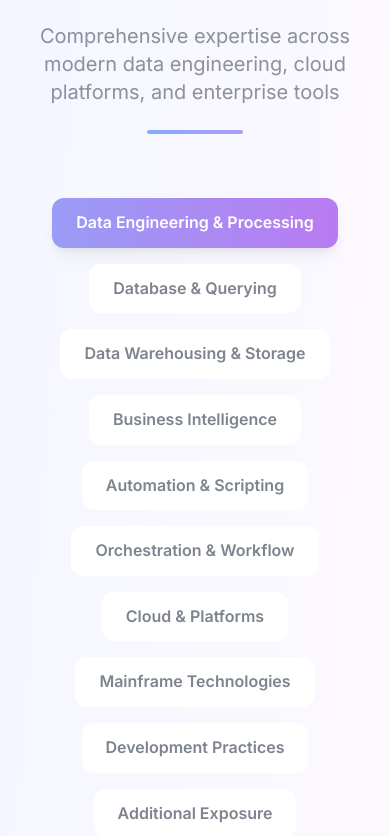
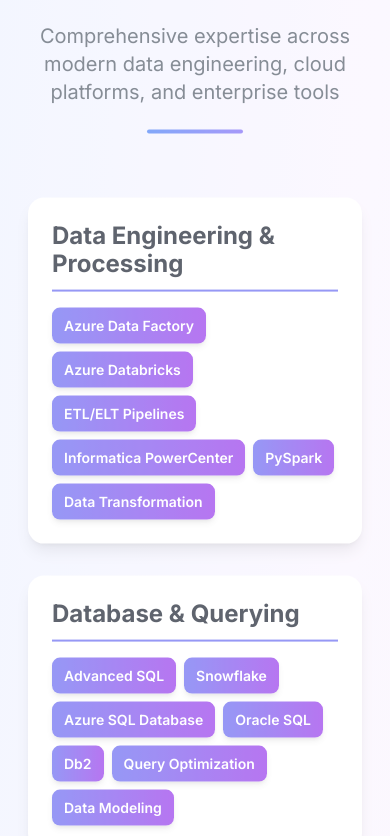
Before and after one commit to hrt99/Hrishabh-Resume-site, a Next.js app in the folder portfolio-site/: page / in a window 390 px wide. Shown: the part 10414-11250 px from the top of the page. Built offline with nearby package versions, Linux system fonts and the light colour scheme.

Commit message:
Fix mobile skills layout - show all categories and skills in vertical list

```diff
--- a/portfolio-site/src/components/SkillsWithLogos.tsx
+++ b/portfolio-site/src/components/SkillsWithLogos.tsx
@@ -63,8 +63,8 @@
           <div className="w-24 h-1 bg-gradient-to-r from-blue-500 via-purple-500 to-pink-500 mx-auto mt-6 rounded-full animate-gradient-shift"></div>
         </div>
 
-        {/* Category Tabs */}
-        <div className="flex flex-wrap justify-center gap-4 mb-12">
+        {/* Desktop: Category Tabs */}
+        <div className="hidden md:flex flex-wrap justify-center gap-4 mb-12">
           {skills?.map((skill, index) => (
             <button
               key={index}
@@ -80,8 +80,8 @@
           )) || []}
         </div>
 
-        {/* Skills List */}
-        <div className="flex flex-wrap justify-center gap-3 mb-16">
+        {/* Desktop: Active Category Skills */}
+        <div className="hidden md:flex flex-wrap justify-center gap-3 mb-16">
           {skills[activeCategory]?.skills?.map((skillName, index) => (
             <span
               key={skillName}
@@ -90,6 +90,31 @@
             >
               {skillName}
             </span>
+          )) || []}
+        </div>
+
+        {/* Mobile: All Categories with Skills */}
+        <div className="md:hidden space-y-8 mb-16">
+          {skills?.map((skill, categoryIndex) => (
+            <div
+              key={categoryIndex}
+              className="bg-white dark:bg-gray-800 rounded-2xl p-6 shadow-lg animate-slide-up"
+              style={{ animationDelay: `${categoryIndex * 0.1}s` }}
+            >
+              <h3 className="text-xl font-bold text-gray-900 dark:text-white mb-4 pb-3 border-b-2 border-indigo-500">
+                {skill.category}
+              </h3>
+              <div className="flex flex-wrap gap-2">
+                {skill.skills?.map((skillName, index) => (
+                  <span
+                    key={skillName}
+                    className="px-3 py-2 bg-gradient-to-r from-indigo-500 to-purple-600 text-white rounded-lg font-semibold text-sm shadow-md"
+                  >
+                    {skillName}
+                  </span>
+                )) || []}
+              </div>
+            </div>
           )) || []}
         </div>
 
```
